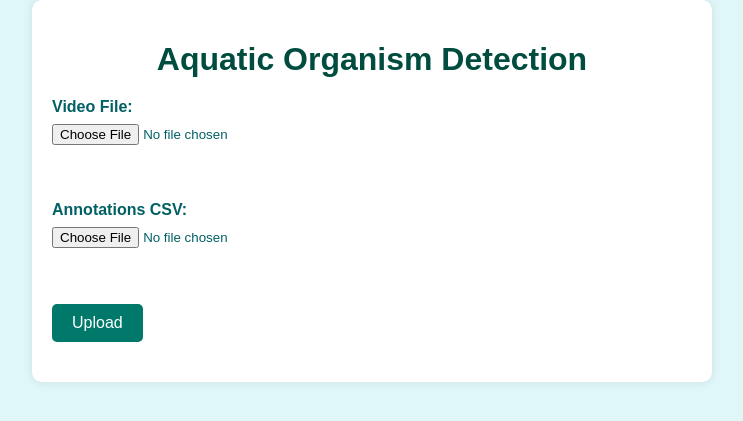
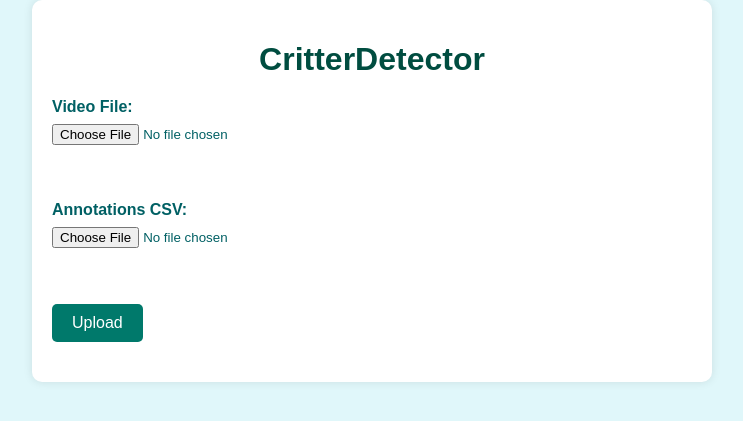
Before and after one commit to NOAA-OceanExploration/CritterDetectorServer, a Flask app: page / in a window 1280 px wide. Shown: the top 421 px of the page, without its empty margins (268-1011 px from the left). Run offline with Flask 2, Linux system fonts and the light colour scheme.

Commit message:
Changed banner text

```diff
--- a/app/templates/index.html
+++ b/app/templates/index.html
@@ -3,12 +3,12 @@
 <head>
     <meta charset="UTF-8">
     <meta name="viewport" content="width=device-width, initial-scale=1.0">
-    <title>Aquatic Organism Detection</title>
+    <title>CritterDetector</title>
     <link rel="stylesheet" type="text/css" href="{{ url_for('static', filename='styles.css') }}">
 </head>
 <body>
     <div class="container">
-        <h1>Aquatic Organism Detection</h1>
+        <h1>CritterDetector</h1>
         <div class="upload-section">
             <form id="upload-form" enctype="multipart/form-data">
                 <label for="video">Video File:</label>
```
